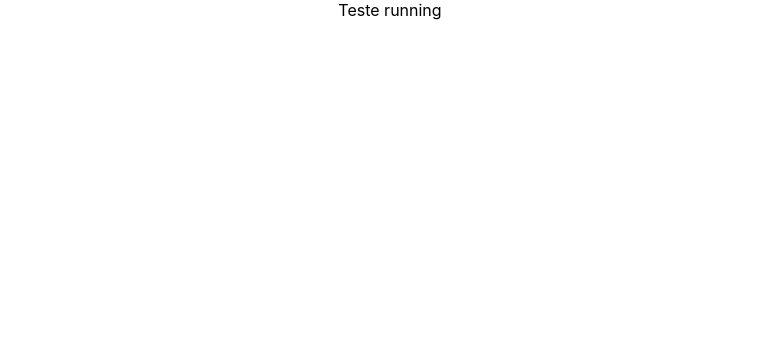
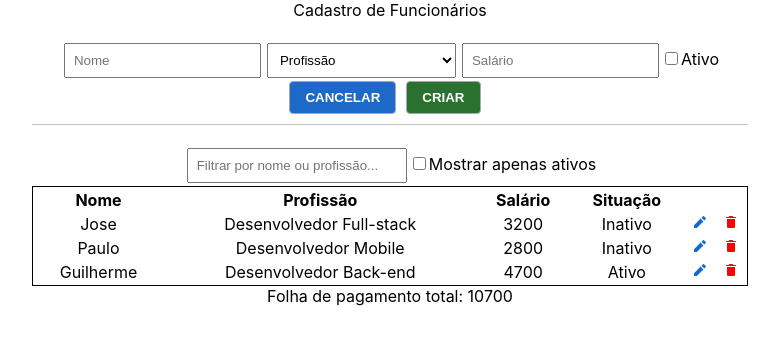
Before and after one commit to fileto1/react-challenge, a React (Create React App) app: page / in a window 1280 px wide. Shown: the top 344 px of the page, without its empty margins (250-1029 px from the left). Built offline with nearby package versions, Linux system fonts and the light colour scheme; data requests are answered from the project's data file.

Commit message:
Development of the CRUD to Employee object

```diff
--- a/mock/db.json
+++ b/mock/db.json
@@ -29,15 +29,15 @@
       "id": 2,
       "name": "Paulo",
       "profession": 3,
-      "salary": 4000,
+      "salary": 2800,
       "active": false
     },
     {
+      "id": 3,
+      "name": "Guilherme",
       "profession": 1,
-      "active": false,
-      "name": "Guilherme",
-      "salary": 123,
-      "id": 4
+      "salary": 4700,
+      "active": true
     }
   ]
 }
--- a/src/App.js
+++ b/src/App.js
@@ -1,9 +1,147 @@
+import React from 'react';
+import { useEffect, useState } from 'react';
 import './App.css';
+import EmployeesTable from './components/EmployeesTable'
 
 function App() {
+  const [employee, setEmployee] = useState({profession:'',active: false});
+  const [employees, setEmployees] = useState([]);
+  const [professions, setProfessions] = useState([]);
+  const [isInEditMode, setIsInEditMode] = useState(false);
+  const [buttonCreateLabel, setButtonCreateLabel] = useState('CRIAR');
+
+  //form inputs
+  const [name, setName] = useState('');
+  const [profession, setProfession] = useState({});
+  const [salary, setSalary] = useState('');
+  const [active, setActive] = useState(false);
+
+  useEffect(()=> {
+    ( async () => {
+        const response = await fetch('http://localhost:3001/professions');
+        const data = await response.json();
+        setProfessions(data);
+      })()
+  }, []);
+
+  useEffect(() => {
+      updateEmployeesData()
+  }, []);
+
+  const updateEmployeesData = async () => {
+    const response = await fetch('http://localhost:3001/employees');
+    const data = await response.json();
+    setEmployees(data);
+  }
+
+  const deleteEmployee = (employeeToDelete) => {
+    fetch(`http://localhost:3001/employees/${employeeToDelete.id}`, {
+      method: 'DELETE',
+    }).then(() => {
+        const employeesWithoutRemovedOne = employees.filter(emp => emp.id !== employeeToDelete.id)
+        setEmployees(employeesWithoutRemovedOne);
+      })
+  }
+
+  const createOrEditEmployee = () => {
+    const url = isInEditMode ? `http://localhost:3001/employees/${employee.id}` : 'http://localhost:3001/employees';
+    fetch(url, {
+      method: isInEditMode ? 'PATCH' : 'POST',
+      headers: {
+        'Content-type': 'application/json',
+      },
+      body: JSON.stringify(employee)
+    }).then(() => {
+        updateEmployeesData();
+        cleanForm();
+        setIsInEditMode(false);
+      })
+      .catch(err => console.log(err));
+  }
+
+  const handleSubmit = (event) => {
+    event.preventDefault();
+    createOrEditEmployee();
+  }
+
+  const cleanForm = () => {
+    setName('');
+    setSalary('');
+    setActive(false);
+    setProfession();
+    setEmployee({});
+    setButtonCreateLabel('CRIAR');
+    cleanSelectedEmployees();
+    setIsInEditMode(false);
+  }
+
+  const cleanSelectedEmployees = (id) => {
+    employees.map(emp => emp.id !== id ? emp.selected = false : '');
+  }
+
+  const handleSelectChange = (event) => {
+    setProfession(event.target.value);
+    setEmployee({...employee, profession: Number(event.target.value)})
+  }
+
+  const handleChangeActive = (event) => {
+    setActive(event.target.checked);
+    setEmployee({...employee, active: event.target.checked})
+  }
+
+  const handleSalaryChange = (event) => {
+    setSalary(event.target.value);
+    setEmployee({...employee, salary: Number(event.target.value)})
+  }
+
+  const handleChangeName = (event) => {
+    setName(event.target.value);
+    setEmployee({...employee, name: event.target.value})
+  }
+
+  const editEmployee = (employeeReceived) => {
+    cleanSelectedEmployees(employeeReceived.id);
+    setButtonCreateLabel('ATUALIZAR');
+    setName(employeeReceived.name);
+    setSalary(employeeReceived.salary);
+    setActive(employeeReceived.active);
+    setProfession(employeeReceived.profession);
+    setIsInEditMode(true);
+
+    setEmployee({id: employeeReceived.id, name: employeeReceived.name, salary: employeeReceived.salary, active: employeeReceived.active, profession: employeeReceived.profession});
+  }
+
+  const removeEmployee = (employeeReceived) => {
+    // eslint-disable-next-line no-restricted-globals
+    let result = confirm(`Deseja deletar o funcionário ${employeeReceived.name}?`);
+    if(result) {
+      deleteEmployee(employeeReceived);
+    }
+  }
+
   return (
     <div className="App">
-      <div>Teste running</div>
+      <div>Cadastro de Funcionários</div>
+      <form onSubmit={handleSubmit}>
+        <input required value={name || ''} name="name" onChange={handleChangeName} placeholder="Nome"/>
+        <select required value={profession || ''} name="profession" onChange={handleSelectChange}>
+          <option value="" className="default_option">Profissão</option>
+          {professions.map(emp => (
+              <option key={emp.id} value={emp.id}>{emp.name}</option>
+            )
+          )}
+        </select>
+        <input required value={salary || ''} name="salary" onChange={handleSalaryChange} type="number" placeholder="Salário"/>
+        <label>
+          <input checked={active || false} name="active" onChange={handleChangeActive} type="checkbox"/>
+          Ativo
+        </label>
+        <div>
+          <button className='info' type="button" onClick={cleanForm}>CANCELAR</button>
+          <button className='success' type="submit">{buttonCreateLabel}</button>
+        </div>
+      </form>
+      <EmployeesTable employeesData={employees} editEmployeeCallBack={editEmployee} removeEmployeeCallBack={removeEmployee} />
     </div>
   );
 }
--- /dev/null
+++ b/src/components/EmployeesTable.js
@@ -0,0 +1,94 @@
+import React from 'react';
+import { useEffect, useState } from 'react';
+import { RiPencilFill} from 'react-icons/ri'
+import { IoMdTrash } from 'react-icons/io';
+import styles from './EmployeesTable.module.css';
+
+function FindProfessionById(id) {
+    switch (id) {
+        case 1:
+            return 'Desenvolvedor Back-end';
+        case 2:
+            return 'Desenvolvedor Front-end';
+        case 3:
+            return 'Desenvolvedor Mobile';
+        case 4:
+            return 'Desenvolvedor Full-stack';
+        default:
+            return '';
+    }
+}
+
+function EmployeesTable ({employeesData, editEmployeeCallBack, removeEmployeeCallBack}) {
+
+    const [employees, setEmployees] = useState([]);
+    const [nameOrProfessionFilterValue, setNameOrProfessionFilterValue] = useState('');
+    const [onlyActiveFilterValue, setOnlyActiveFilterValue] = useState(false);
+
+    useEffect(() => {
+        setEmployees(employeesData);
+    }, [employeesData])
+
+    const handleNameFilterChange = (event) => {
+        setNameOrProfessionFilterValue(event.target.value);
+    }
+
+    const handleSituationChange = () => {
+        setOnlyActiveFilterValue(!onlyActiveFilterValue);
+    }
+
+    const filtered = employees.filter(emp => {
+        let filterValue = nameOrProfessionFilterValue.toLocaleLowerCase();
+        if(onlyActiveFilterValue) {
+            return (emp.name.toLowerCase().includes(filterValue) || FindProfessionById(emp.profession).toLowerCase().includes(filterValue)) && emp.active;
+        } else {
+            return emp.name.toLowerCase().includes(filterValue) || FindProfessionById(emp.profession).toLowerCase().includes(filterValue)
+        }
+    })
+
+    return (
+        <div className={styles.container}>
+            <div>
+                <input className={styles.large_input} type="text" onChange={handleNameFilterChange} placeholder="Filtrar por nome ou profissão..." />
+                <label>
+                    <input name="only-active" onChange={handleSituationChange} type="checkbox"/>
+                    Mostrar apenas ativos
+                </label>
+            </div>
+            <table className={styles.table}>
+                <thead>
+                    <tr>
+                        <th>Nome</th>
+                        <th>Profissão</th>
+                        <th>Salário</th>
+                        <th>Situação</th>
+                        <th></th>
+                        <th></th>
+                    </tr>
+                </thead>
+                <tbody>
+                    {filtered.length ?
+                        filtered.map(emp => (
+                            <tr className={emp.selected ? styles.selecionado : ''} key={emp.id}>
+                                <td>{emp.name}</td>
+                                <td>{FindProfessionById(emp.profession)}</td>
+                                <td>{emp.salary}</td>
+                                <td>{emp.active ? 'Ativo' : 'Inativo'}</td>
+                                <td><RiPencilFill color='#1d69c9' className='icon_button' value={emp.id} onClick={() => {emp.selected = true; editEmployeeCallBack(emp)}}/></td>
+                                <td><IoMdTrash color='red' className='icon_button' onClick={() => removeEmployeeCallBack(emp)} /></td>
+                            </tr>
+                        )
+                    ) : <tr>
+                            <td colSpan={6}>Sem resultados</td>
+                        </tr>
+                    }
+                </tbody>
+            </table>
+            <div>
+                Folha de pagamento total: {filtered.map(emp => emp.salary).reduce((prev, next) => prev + next , 0)}
+            </div>
+        </div>
+    )
+}
+
+export default EmployeesTable;
--- /dev/null
+++ b/src/components/EmployeesTable.module.css
@@ -0,0 +1,18 @@
+.container {
+    display: flex;
+    flex-direction: column;
+    align-items: center;
+}
+
+.table {
+    border: 1px solid black;
+    width: 70%;
+}
+
+.selecionado {
+    background-color: rgb(194, 189, 189);
+}
+
+.large_input {
+    width: 200px;
+}
--- a/src/index.css
+++ b/src/index.css
@@ -5,9 +5,50 @@ body {
     sans-serif;
   -webkit-font-smoothing: antialiased;
   -moz-osx-font-smoothing: grayscale;
+  width: 80vw;
+  margin: auto;
 }
 
 code {
   font-family: source-code-pro, Menlo, Monaco, Consolas, 'Courier New',
     monospace;
 }
+
+input, select {
+  padding: 8px;
+  margin: 3px;
+}
+
+.default_option {
+  color: gray;
+}
+
+button {
+  padding: 8px 15px;
+  border-radius: 4px;
+  border: 0.5px solid rgb(170, 169, 169);
+  font-weight: bold;
+  margin-right: 10px;
+}
+
+button.success {
+  background-color: #2a712f;
+  color: white;
+}
+
+button.info {
+  background-color: #1d69c9;
+  color: white;
+}
+
+.icon_button, button {
+  cursor: pointer;
+}
+
+form {
+  padding-bottom: 10px;
+  margin: 20px auto;
+  margin-bottom: 20px;
+  border-bottom: 1px solid rgb(197, 195, 195);
+  width: 70%;
+}
```
